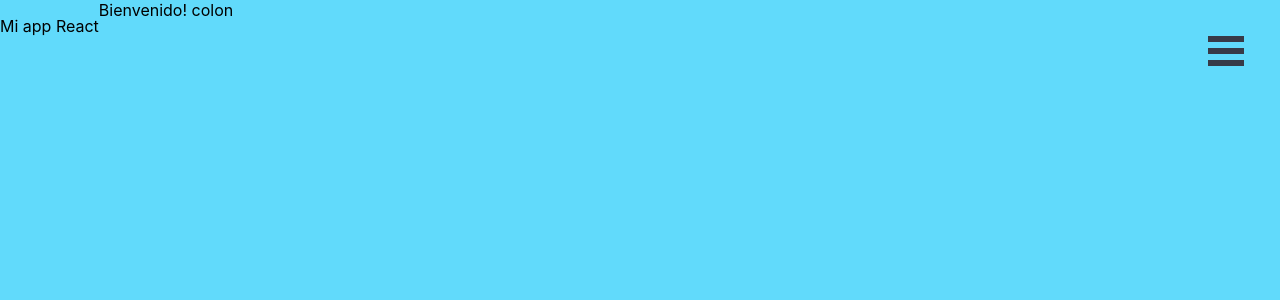
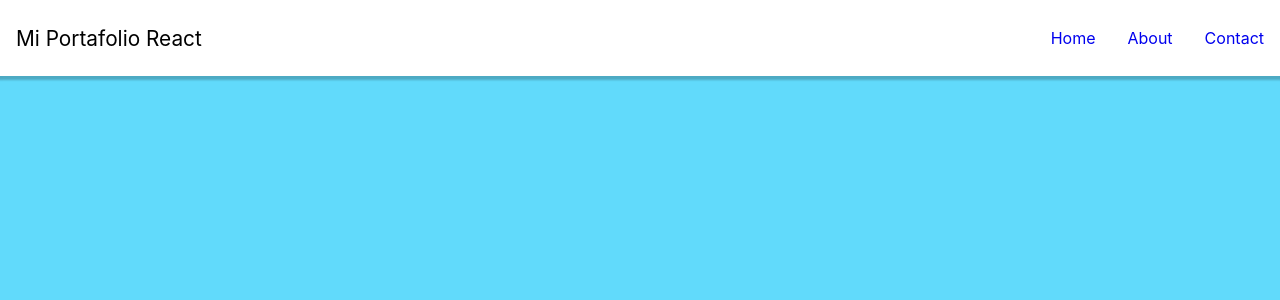
Before and after one commit to estebanbernal12/miappreact, a React (Create React App) app: page / in a window 1280 px wide. Shown: the top 300 px of the page. Built offline with nearby package versions, Linux system fonts and the light colour scheme.

Commit message:
4to navbar

```diff
--- a/src/App.css
+++ b/src/App.css
@@ -140,7 +140,7 @@
 
 html,
 body {
-  margin: 1;
+  margin: 0;
 }
 #App {
   font-family: sans-serif;
@@ -216,3 +216,136 @@
 .bm-overlay {
   background: rgba(0, 0, 0, 0.3);
 }
+
+
+
+
+
+
+
+.navigation {
+  height: 60px;
+  width: 100%;
+  display: flex;
+  align-items: center;
+  position: relative;
+  padding: 0.5rem 0rem;
+  background-color: #fff;
+  color: black;
+  box-shadow: 0 2px 2px 2px rgba(9, 9, 9, 0.23);
+}
+
+
+.brand-name {
+  text-decoration: none;
+  color: black;
+  font-size: 1.3rem;
+  margin-left: 1rem;
+}
+.navigation-menu {
+  margin-left: auto;
+}
+
+
+
+.navigation-menu ul {
+  display: flex;
+  padding: 0;
+}
+.navigation-menu li {
+
+  list-style-type: none;
+  margin: 0 1rem;
+}
+.navigation-menu li a {
+
+  text-decoration: none;
+  display: block;
+  width: 100%;
+}
+
+
+.hamburger {
+  border: 0;
+  height: 40px;
+  width: 40px;
+  padding: 0.5rem;
+  border-radius: 50%;
+  background-color: #283b8b;
+  cursor: pointer;
+  transition: background-color 0.2s ease-in-out;
+  position: absolute;
+  top: 50%;
+  right: 25px;
+  transform: translateY(-50%);
+  display: none;
+}
+.hamburger:hover {
+  background-color: #2642af;
+}
+
+
+@media screen and (max-width: 768px) {
+  .hamburger {
+    display: block;
+  }
+}
+
+
+
+@media screen and (max-width: 768px) {
+  .navigation-menu ul {
+    display: none;
+  }
+}
+
+
+
+@media screen and (max-width: 768px) {
+  .navigation-menu ul {
+
+    position: absolute;
+    top: 60px;
+    left: 0;
+
+    flex-direction: column;
+
+    width: 100%;
+    height: calc(100vh - 77px);
+    background-color: white;
+    border-top: 1px solid black;
+  }
+  .navigation-menu li {
+
+    text-align: center;
+    margin: 0;
+  }
+  .navigation-menu li a {
+    color: black;
+
+    width: 100%;
+    padding: 1.5rem 0;
+  }
+  .navigation-menu li:hover {
+    background-color: #eee;
+  }
+}
+
+
+
+@media screen and (max-width: 768px) {
+  .navigation-menu ul {
+    /* previous styles */
+    dipslay: none;
+  }
+}
+
+
+
+
+
+@media screen and (max-width: 768px) {
+  .navigation-menu.expanded ul {
+    display: block;
+  }
+}
--- a/src/App.js
+++ b/src/App.js
@@ -34,6 +34,7 @@
 import Compclass from './components/Compclass';
 
  import Menunav from './components/Menunav';
+ import Menunav1 from './components/Menunav1';
 
 
 const  App = () => {
@@ -43,14 +44,15 @@
 
       <div className="App-content">
 
-         <Menunav/>
-        <p>Mi app React
-        </p>
+         <Menunav1/>
+
         {/*<Form/>
         <Bucle/>
-        <Contador/> */
+        <Contador/>
+         <Compclass name="colon"/>
+        */
         }
-        <Compclass name="colon"/>
+
 
       </div>
     </div>
--- /dev/null
+++ b/src/components/Menunav1.jsx
@@ -0,0 +1,57 @@
+import React, { Component } from 'react';
+import { useState } from "react";
+
+
+export default class Menunav1 extends React.Component {
+
+    constructor(props) {
+        super(props);
+        this.state = {
+            isNavExpanded: false
+        };
+    }
+
+  showSettings (event) {
+    event.preventDefault();
+
+  }
+
+  render () {
+
+
+    return (
+     <nav className="navigation">
+      <a href="/" className="brand-name">
+        Mi Portafolio React
+      </a>
+      <button
+        className="hamburger"
+        onClick={() => {
+          this.setState({isNavExpanded: !this.state.isNavExpanded})
+        }}
+      >
+        {/* hamburger svg code... */}
+      </button>
+      <div
+        className={
+          this.state.isNavExpanded ? "navigation-menu expanded" : "navigation-menu"
+        }
+      >
+        <ul>
+          <li>
+            <a href="/home">Home</a>
+          </li>
+          <li>
+            <a href="/about">About</a>
+          </li>
+          <li>
+            <a href="/contact">Contact</a>
+          </li>
+        </ul>
+      </div>
+    </nav>
+    );
+  }
+
+
+}
```
